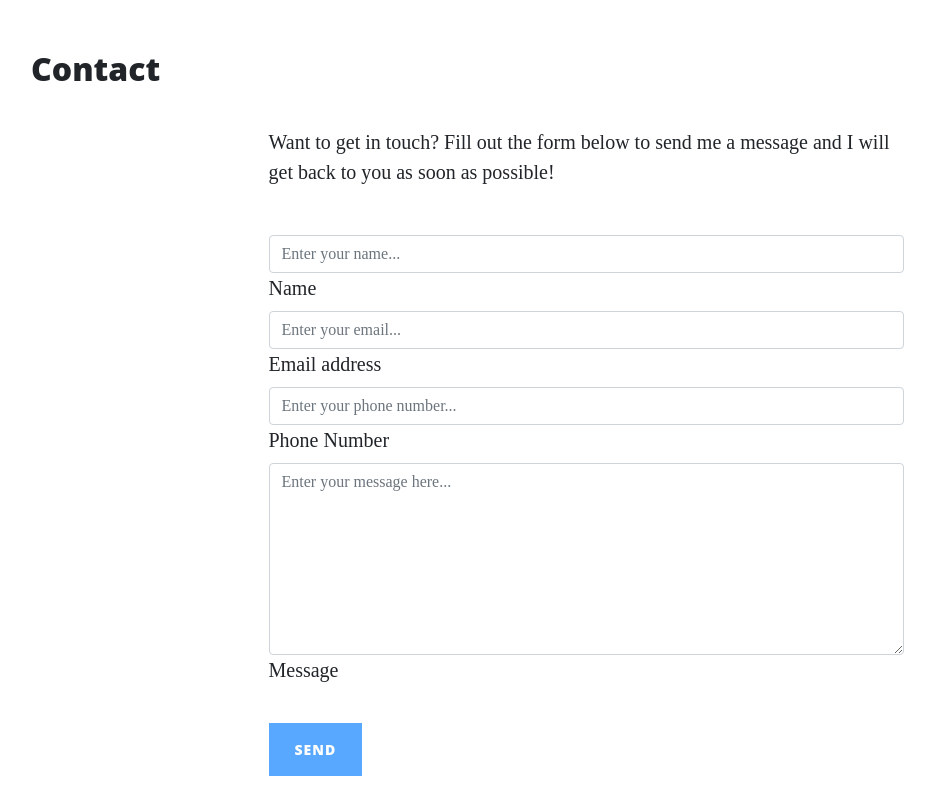
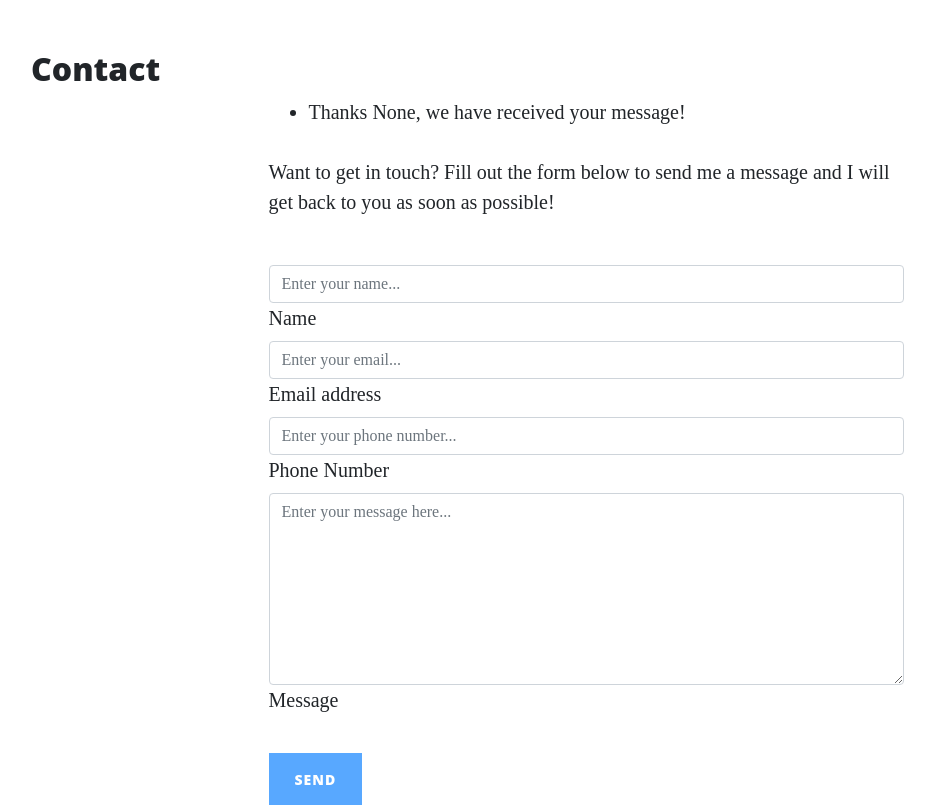
Before and after one commit to marbri-18/Flask, a Flask app: page /contact in a window 1280 px wide. Shown: the part 628-1433 px from the top of the page, without its empty margins (54-989 px from the left). Run offline with Flask 2, Linux system fonts and the light colour scheme; some libraries are stand-ins or nearby versions.

Commit message:
Providing feedback to the user

```diff
--- a/run.py
+++ b/run.py
@@ -1,8 +1,12 @@
 import os
 import json
-from flask import Flask, render_template
+from flask import Flask, render_template, request, flash
+if os.path.exists("env.py"):
+    import env
 
 app = Flask(__name__)
+app.secret_key = os.environ.get("SECRET_KEY")
+
 
 
 @app.route("/")
@@ -28,8 +32,10 @@ def about_member(member_name):
     return render_template("member.html", member=member)
 
 
-@app.route("/contact")
+@app.route("/contact", methods=["GET", "POST"])
 def contact():
+    flash("Thanks {}, we have received your message!".format(
+        request.form.get("name")))
     return render_template("contact.html", page_title="Contact")
 
 
--- a/templates/contact.html
+++ b/templates/contact.html
@@ -3,33 +3,44 @@
     <h2>{{ page_title }}</h2>
     <div class="row gx-4 gx-lg-5 justify-content-center">
         <div class="col-md-10 col-lg-8 col-xl-7">
+
+            {% with messages = get_flashed_messages() %}
+                {% if messages %}
+                    <ul class="flashes">
+                        {% for message in messages %}
+                            <li>{{ message }}</li>
+                        {% endfor %}
+                    </ul>
+                {% endif %}
+            {% endwith %}
+
             <p>Want to get in touch? Fill out the form below to send me a message and I will get back to you as soon as
                 possible!</p>
             <div class="my-5">
 
-                <form id="contactForm" data-sb-form-api-token="API_TOKEN">
+                <form id="contactForm" method="POST">
                     <div class="form-floating">
-                        <input class="form-control" id="name" type="text" placeholder="Enter your name..."
+                        <input class="form-control" id="name" name="name" type="text" placeholder="Enter your name..."
                             data-sb-validations="required" />
                         <label for="name">Name</label>
                         <div class="invalid-feedback" data-sb-feedback="name:required">A name is required.</div>
                     </div>
                     <div class="form-floating">
-                        <input class="form-control" id="email" type="email" placeholder="Enter your email..."
+                        <input class="form-control" id="email" name="email" type="email" placeholder="Enter your email..."
                             data-sb-validations="required,email" />
                         <label for="email">Email address</label>
                         <div class="invalid-feedback" data-sb-feedback="email:required">An email is required.</div>
                         <div class="invalid-feedback" data-sb-feedback="email:email">Email is not valid.</div>
                     </div>
                     <div class="form-floating">
-                        <input class="form-control" id="phone" type="tel" placeholder="Enter your phone number..."
+                        <input class="form-control" id="phone" name="phone" type="tel" placeholder="Enter your phone number..."
                             data-sb-validations="required" />
                         <label for="phone">Phone Number</label>
                         <div class="invalid-feedback" data-sb-feedback="phone:required">A phone number is required.
                         </div>
                     </div>
                     <div class="form-floating">
-                        <textarea class="form-control" id="message" placeholder="Enter your message here..."
+                        <textarea class="form-control" id="message" name="message" placeholder="Enter your message here..."
                             style="height: 12rem" data-sb-validations="required"></textarea>
                         <label for="message">Message</label>
                         <div class="invalid-feedback" data-sb-feedback="message:required">A message is required.</div>
```
